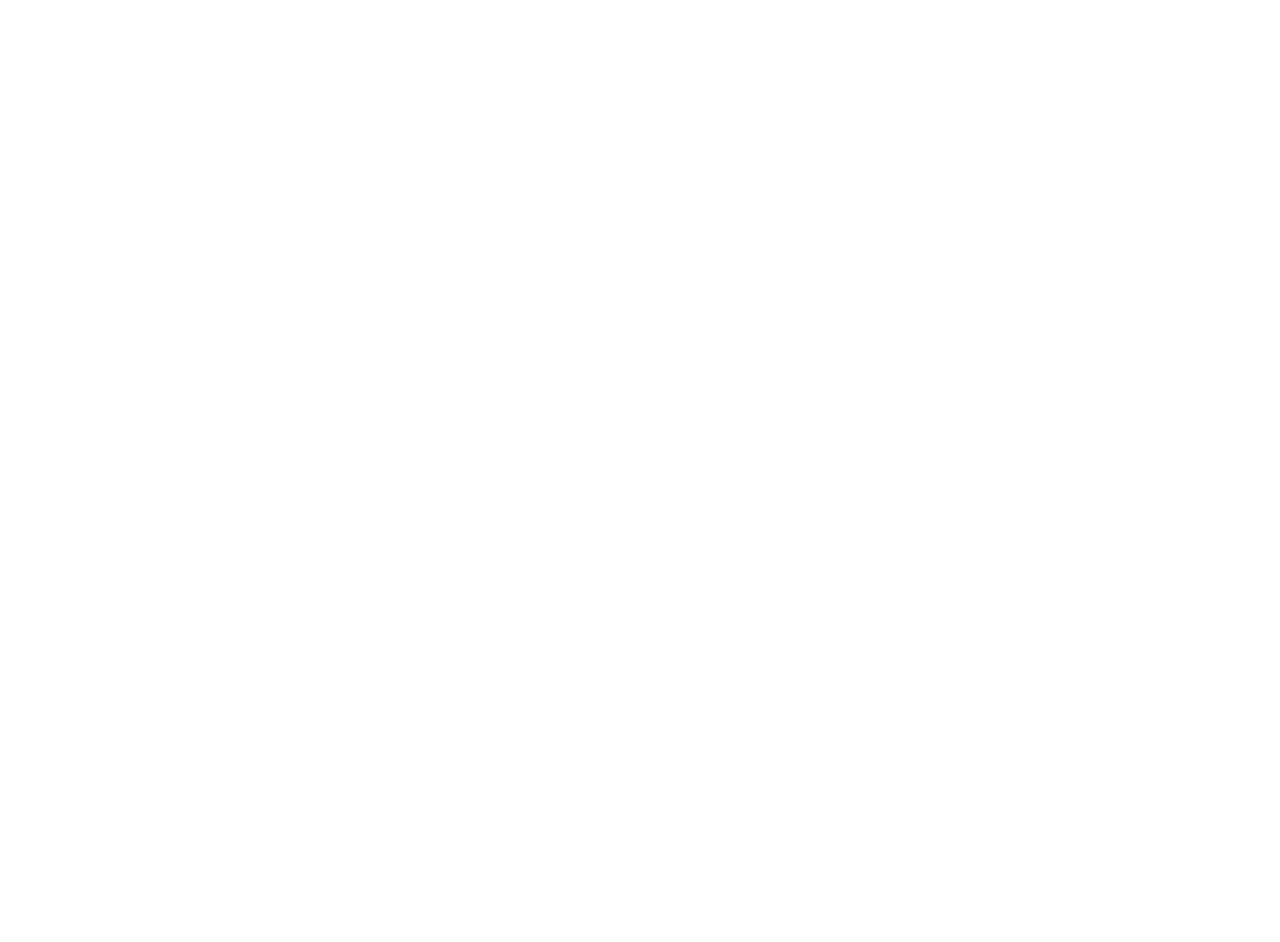
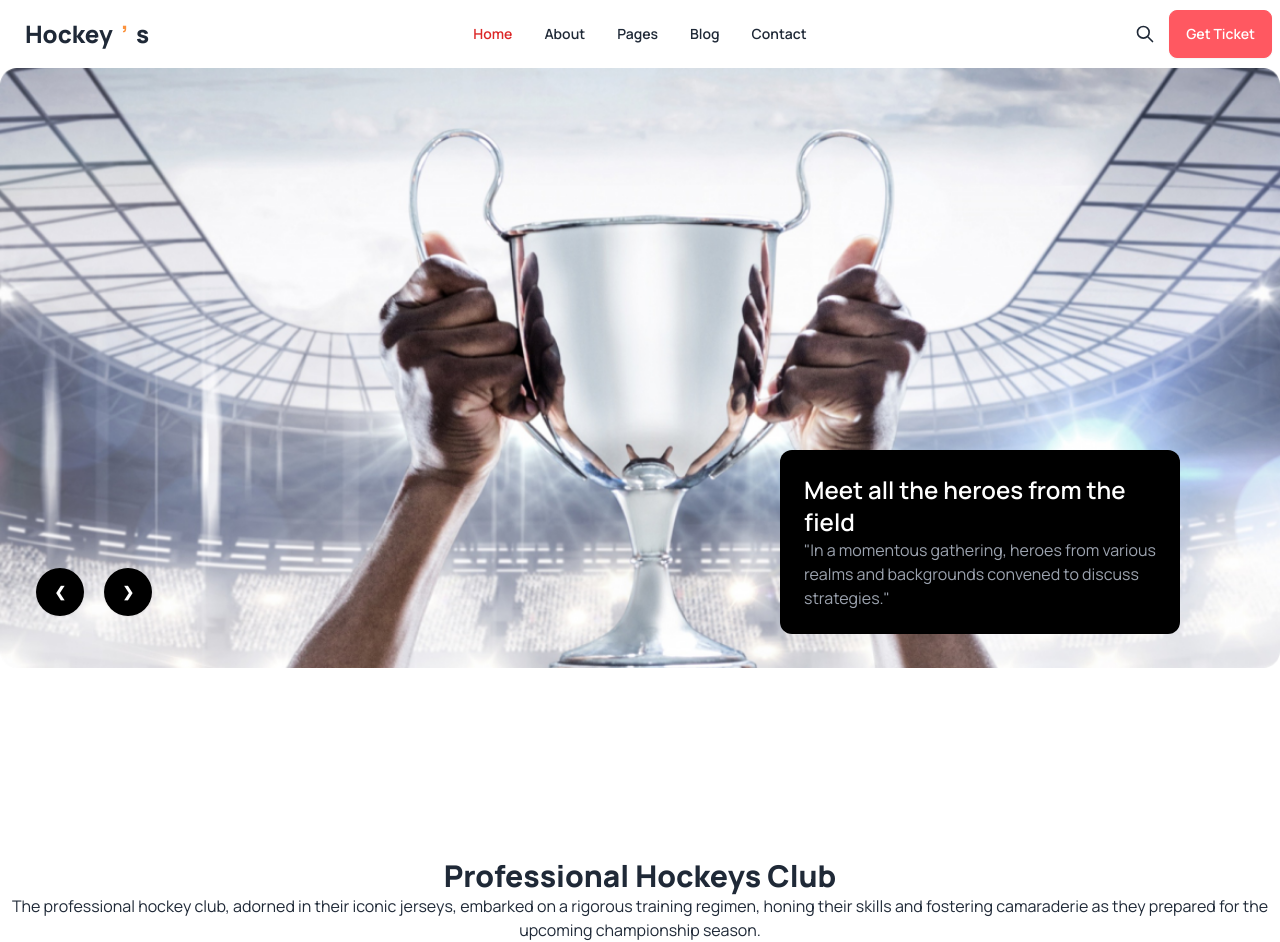
Before and after one commit to Junaeid11/b9-a3, a plain HTML site: page index.html in a window 1280 px wide. Before the commit the page ends 800 px from the top, so only its background shows below. Drawn offline with nearby package versions, Linux system fonts and the light colour scheme.

Commit message:
add this new file

```diff
--- a/index.html
+++ b/index.html
@@ -1,11 +1,94 @@
 <!DOCTYPE html>
 <html lang="en">
-<head>
-    <meta charset="UTF-8">
-    <meta name="viewport" content="width=device-width, initial-scale=1.0">
-    <title>hocky's</title>
-</head>
-<body>
+  <head>
+    <meta charset="UTF-8" />
+    <meta name="viewport" content="width=device-width, initial-scale=1.0" />
+    <link
+      href="https://cdn.jsdelivr.net/npm/daisyui@4.6.0/dist/full.min.css"
+      rel="stylesheet"
+      type="text/css"
+    />
+    <script src="https://cdn.tailwindcss.com"></script>
+    <link rel="preconnect" href="https://fonts.googleapis.com" />
+    <link rel="preconnect" href="https://fonts.gstatic.com" crossorigin />
+    <link
+      href="https://fonts.googleapis.com/css2?family=Manrope:wght@200..800&display=swap"
+      rel="stylesheet"
+    />
+    <style>
+      .font {
+        font-family: "Manrope", sans-serif;
+      }
+    </style>
+    <title>Hockey's</title>
+  </head>
+  <body class="font">
+    <header>
+        <div class="container mx-auto">
+            <div class="navbar bg-base-100">
+                <div class="navbar-start">
+                  <div class="dropdown">
+                    <div tabindex="0" role="button" class="btn btn-ghost lg:hidden">
+                      <svg xmlns="http://www.w3.org/2000/svg" class="h-5 w-5" fill="none" viewBox="0 0 24 24" stroke="currentColor"><path stroke-linecap="round" stroke-linejoin="round" stroke-width="2" d="M4 6h16M4 12h8m-8 6h16" /></svg>
+                    </div>
+                    <ul tabindex="0" class="menu menu-sm dropdown-content mt-3 z-[1] p-2 shadow bg-base-100 rounded-box w-52">
+                      <li><a>Home</a></li>
+                       <li><a>About</a></li>
+                      <li><a>Pages</a></li>
+                      <li><a>Blog</a></li>
+                      <li><a>Contact</a></li>
 
-</body>
+
+                    </ul>
+                  </div>
+                  <a class="btn btn-ghost text-2xl font-extrabold">Hockey<span class="text-orange-400">’</span>s</a>
+                </div>
+                <div class="navbar-center hidden lg:flex">
+                  <ul class="menu menu-horizontal px-1 font-semibold">
+                    <li><a class="text-red-600">Home</a></li>
+                       <li><a>About</a></li>
+                      <li><a>Pages</a></li>
+                      <li><a>Blog</a></li>
+                      <li><a>Contact</a></li>
+                </div>
+                <div class="navbar-end">
+                    <button class="btn btn-ghost btn-circle sm:hidden  lg:flex">
+                        <svg xmlns="http://www.w3.org/2000/svg" class="h-5 w-5" fill="none" viewBox="0 0 24 24" stroke="currentColor"><path stroke-linecap="round" stroke-linejoin="round" stroke-width="2" d="M21 21l-6-6m2-5a7 7 0 11-14 0 7 7 0 0114 0z" /></svg>
+                      </button>
+                  <a class="btn btn-error text-white">Get Ticket</a>
+                </div>
+              </div>
+        </div>
+        <div class="container mx-auto">
+            <div class="carousel w-full">
+                <div id="slide1" class="carousel-item relative w-full h-[600px]">
+                  <img src="./Images/1.png" class="w-full" />
+                  <div class="absolute flex justify-start transform -translate-y-1/2 left-9 right- bottom-7">
+                    <a href="#slide2" class="btn btn-circle text-white bg-black border-0">❮</a>
+                    <a href="#slide2" class="ml-5 btn btn-circle text-white bg-black border-0">❯</a>
+                  </div>
+                </div>
+                <div id="slide2" class="carousel-item relative w-full h-[600px]">
+                  <img src="./Images/2.png" class="w-full" />
+                  <div class="absolute flex justify-start transform -translate-y-1/2 left-9 right- bottom-7">
+                    <a href="#slide1" class="btn btn-circle text-white bg-black border-0">❮</a>
+                    <a href="#slide1" class="ml-5 btn btn-circle text-white bg-black border-0">❯</a>
+                  </div>
+
+                </div>
+        </div>
+        <div class="bg-black p-6 w-[400px] rounded-xl relative mx-20  -right-[700px] -top-56"><h1 class="text-2xl font-semibold text-white ">Meet all the heroes from the field</h1>
+            <p class="text-gray-400">"In a momentous gathering, heroes from various realms and backgrounds convened to discuss strategies."</p>
+        </div>
+    </header>
+    <main>
+        <div class="container mx-auto center justify-center text-center">
+            <div>
+                <h1 class="text-3xl font-extrabold ">Professional Hockeys Club</h1>
+                <p>The professional hockey club, adorned in their iconic jerseys, embarked on a rigorous training regimen, honing their skills and fostering camaraderie as they prepared for the upcoming championship season.</p>
+            </div>
+        </div>
+    </main>
+    <footer></footer>
+  </body>
 </html>
--- /dev/null
+++ b/tailwind.config.js
@@ -0,0 +1,8 @@
+/** @type {import('tailwindcss').Config} */
+module.exports = {
+  content: [],
+  theme: {
+    extend: {},
+  },
+  plugins: [],
+}
```
